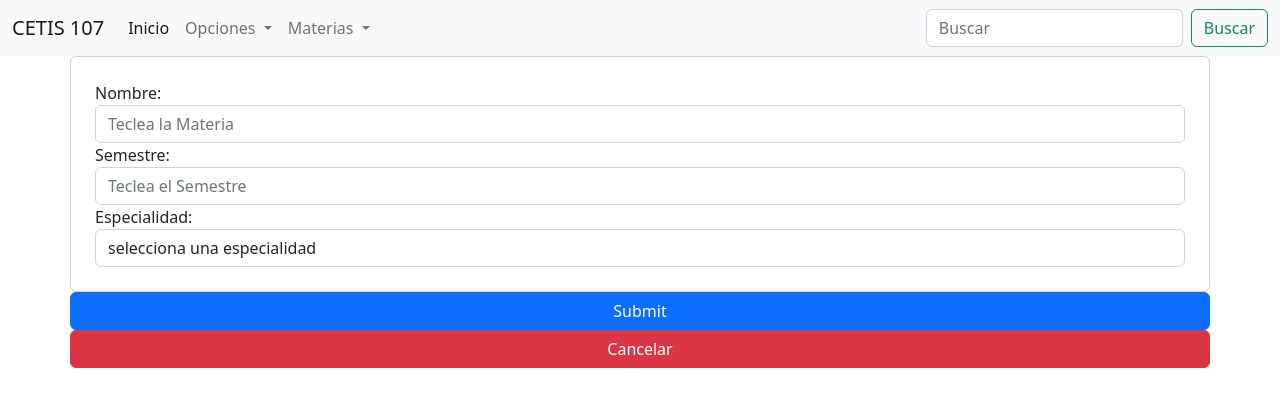
After one commit to Octavioo5/webybasedatos2023, a PHP site: page /registrarMaterias.php in a window 1280 px wide. The commit adds this page. Shown: the top 407 px of the page. Run offline with PHP 8.4, Linux system fonts and the light colour scheme.

Commit message:
06/11/2023

```diff
--- a/parcial3/menu.php
+++ b/parcial3/menu.php
@@ -20,6 +20,19 @@
 				<li><a class="dropdown-item" href="registrarAlumno.php">Registrar alumnos</a></li>
 			</ul>
 			</li>
+
+			<li class="nav-item dropdown">
+			<a class="nav-link dropdown-toggle" href="#" role="button" data-bs-toggle="dropdown" aria-expanded="false">
+				Materias
+			</a>
+			<ul class="dropdown-menu">
+				<li><a class="dropdown-item" href="inicio.php">Inicio</a></li>
+				<li><a class="dropdown-item" href="consultarMaterias.php">Consultar Materias</a></li>
+				<li><hr class="dropdown-divider"></li>
+				<li><a class="dropdown-item" href="registrarMaterias.php">Registrar Materias</a></li>
+			</ul>
+			</li>
+
 		</ul>
 		<form class="d-flex" role="search">
 			<input class="form-control me-2" type="search" placeholder="Buscar" aria-label="Search">
--- /dev/null
+++ b/parcial3/registrarMaterias.php
@@ -0,0 +1,49 @@
+<!DOCTYPE html>
+<html lang="en">
+<head>
+    <meta charset="UTF-8">
+    <meta name="viewport" content="width=device-width, initial-scale=1.0">
+    <title>Registar Materias</title>
+    <link rel="stylesheet" href="css/bootstrap.css">
+    <script src="code.jquery.com_jquery-3.7.1.js"></script>
+</head>
+<body>
+
+<?php
+        include 'menu.php';   ?>
+    <div class="container">
+        <div class="row">
+            <div class="col-12 card p-4">
+                <form action="">
+                    <div class="form-group">
+                        <label for="">Nombre:</label>
+                        <input type="text" class="form-control" name="nombre" placeholder="Teclea la Materia">
+                    </div>
+                    <div class="form-group">
+                    <label for="">Semestre:</label>
+                    <input type="number" class="form-control" name="semestre" placeholder="Teclea el Semestre">
+                    </div>
+
+                    <div class="form-group">
+                        <label for="">Especialidad:</label>
+                    <select name="especialidad" class="form-control">
+                    <option value="">selecciona una especialidad</option>
+                    <option value="PROGRAMACION">PROGRAMACION</option>
+                    <option value="ELECTRONICA">ELECTRONICA</option>
+                    <option value="CONSTRUCCION">CONSTRUCCION</option>
+                    <option value="CONTABILIDAD">CONTABILIDAD</option>
+                    <option value="OFIMATICA">OFIMATICA</option>
+                    </select>
+                    </div>
+                    </div>
+                    <input type="submit" class="btn btn-primary">
+                    <a href="registrarMaterias.php" class="btn btn-danger">Cancelar</a>
+                </form>
+            </div>
+        </div>
+    </div>
+
+
+    <script src="js/bootstrap.bundle.js"></script>
+</body>
+</html>
```
